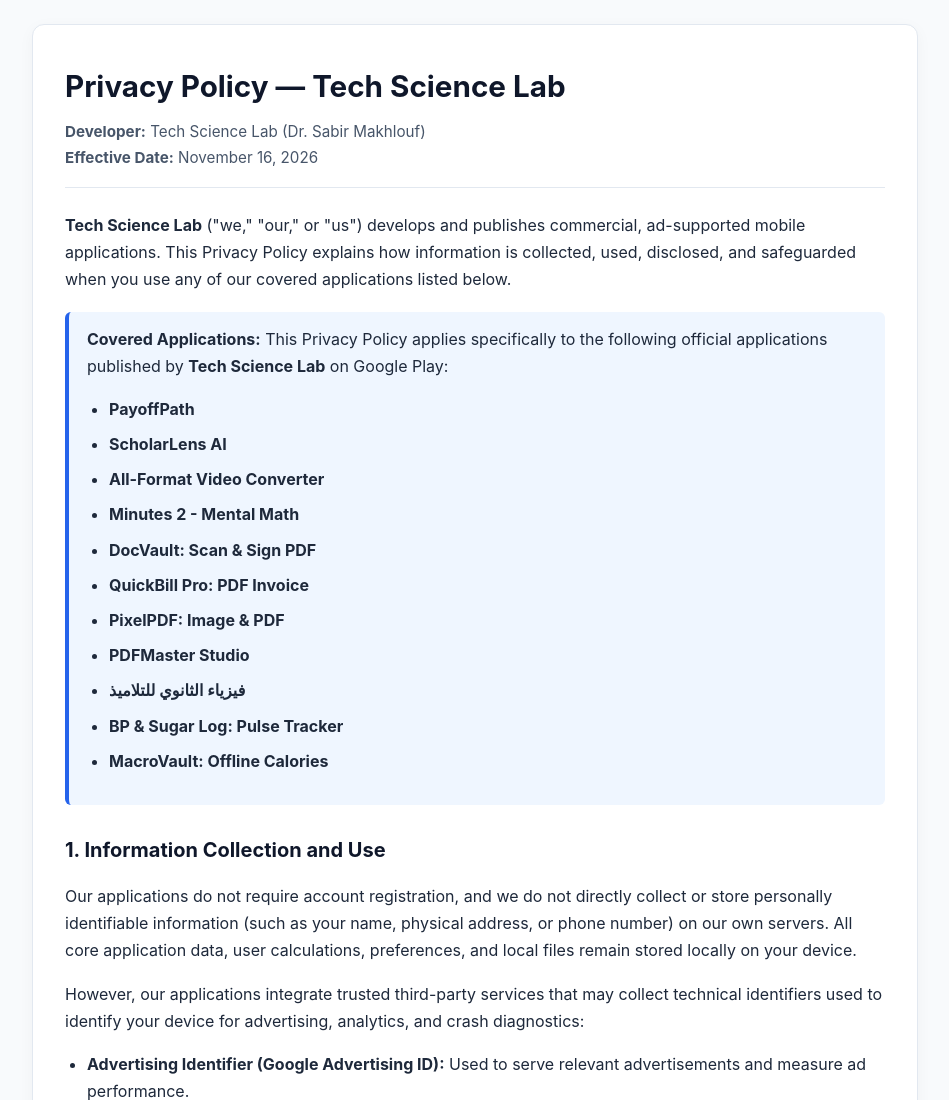
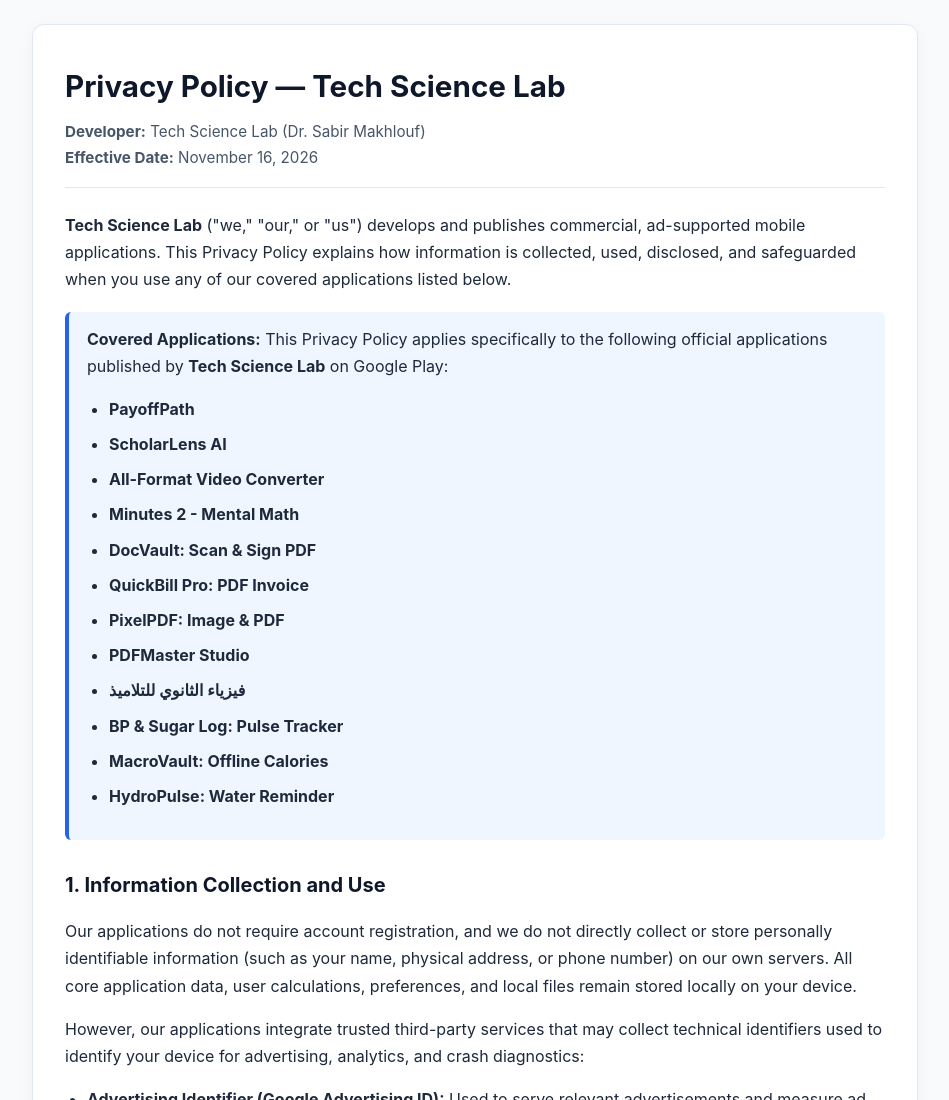
Before and after one commit to Sabir-Makhlouf/Sabir-Makhlouf.github.io, a plain HTML site: page privacy-policy.html in a window 1280 px wide. Shown: the top 1100 px of the page, without its empty margins (165-1114 px from the left). Drawn offline with Linux system fonts and the light colour scheme.

Commit message:
Update privacy-policy.html

```diff
--- a/privacy-policy.html
+++ b/privacy-policy.html
@@ -110,6 +110,7 @@
         <li><strong>فيزياء الثانوي للتلاميذ</strong></li>
         <li><strong>BP & Sugar Log: Pulse Tracker</strong></li>
         <li><strong>MacroVault: Offline Calories</strong></li>
+        <li><strong>HydroPulse: Water Reminder</strong></li>
 
       </ul>
     </div>
```
